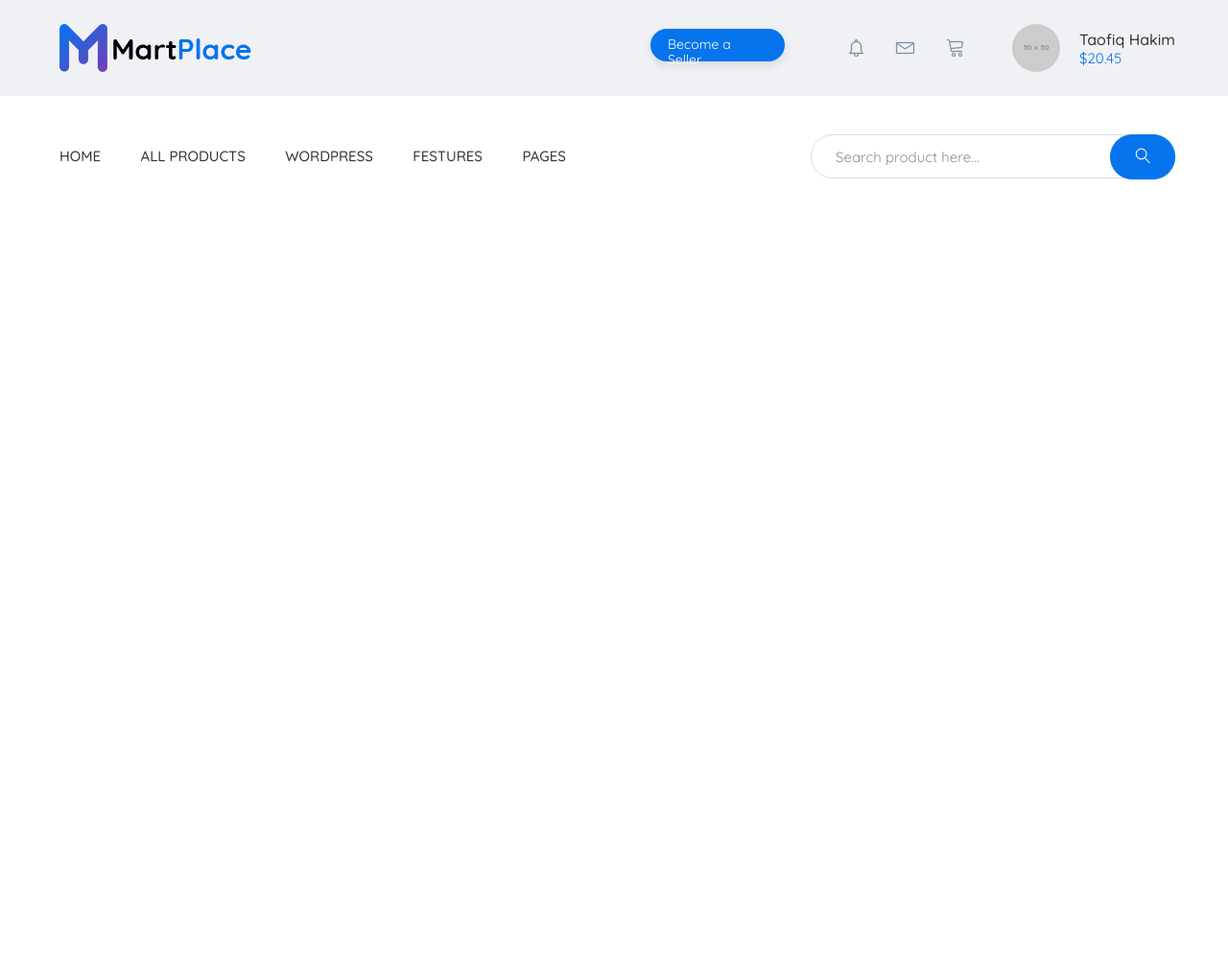
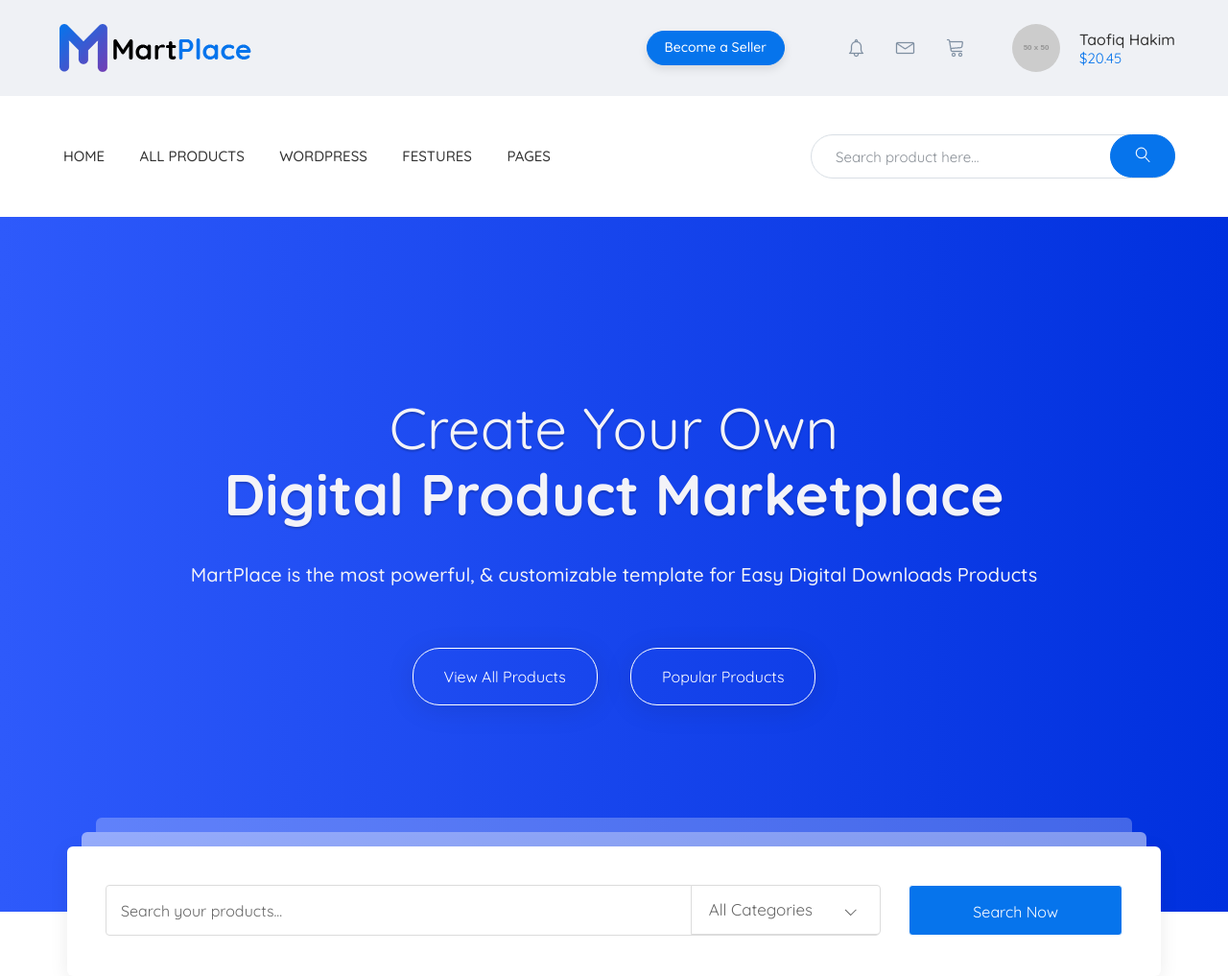
Before and after one commit to Olha-Maievska/mart-place, a website: page app/index.html in a window 1280 px wide. Shown: the whole page at 96% size. Before the commit the page ends 800 px from the top, so only its background shows below. Drawn offline with nearby package versions, Linux system fonts and the light colour scheme; files that its build step writes are made by us from their sources; placeholder pictures from the web are drawn by us.

Commit message:
added projects section0

```diff
--- a/app/index.html
+++ b/app/index.html
@@ -67,7 +67,29 @@
     </div><!--/.container-->
 </nav><!--/.menu-->
 <!--Products-->
-
+<section class="products">
+    <div class="container">
+        <h3 class="products__title">
+            Create Your Own
+            <span>Digital Product Marketplace</span>
+        </h3>
+        <div class="products__text">
+            MartPlace is the most powerful, & customizable template for Easy Digital Downloads Products
+        </div>
+        <div class="products__btn">
+            <a href="#">View All Products</a>
+            <a href="#">Popular Products</a>
+        </div>
+        <div class="products__search">
+            <span></span>
+            <form action="">
+                <input type="text" placeholder="Search your products...">
+                <button type="button">All Categories</button>
+            </form>
+            <a class="search" type="button" href="#">Search Now</a>
+        </div>
+    </div>
+</section>
 
 
 
--- a/app/scss/style.scss
+++ b/app/scss/style.scss
@@ -2,6 +2,7 @@
 @import "global";
 
 //Header =================================
+
 .header {
     background-color: $bg;
 }
@@ -29,15 +30,22 @@
 .header__btn {
     padding-right: 50px;
     a {
-        height: 34px;
-        width: 140px;
-        padding: 8px 18px;
+        height: 36px;
+        padding: 8px 18px 12px 18px;
         background-color: $blue;
         color: #fff;
         font-size: 14px;
+        font-weight: 500;
         box-shadow: 0 4px 10px rgba(0, 0, 0, 0.1);
         border-radius: 26px;
+        border: 1px solid $blue;
         cursor: pointer;
+        transition: all .2s;
+        &:hover {
+            color: $blue;
+            border: 1px solid $blue;
+            background-color: $bg;
+        }
     }
 }
 
@@ -98,7 +106,7 @@
     li {
         display: inline-block;
         & + li {
-            margin-left: 23px;
+            margin-left: 10px;
         }
     }
     a {
@@ -107,17 +115,20 @@
         font-size: 15px;
         font-weight: 500;
         cursor: pointer;
-        padding: 7px;
+        padding: 5px 10px;
+        background-color: #fff;
+        border-radius: 6px;
+        border: 1px solid #fff;
         transition: all .2s;
         &:hover {
             color: $blue;
             box-shadow: 0 4px 10px rgba(0, 0, 0, 0.1);
-            padding: 7px;
         }
     }
 }
 
 //Search ==========================
+
 .header__seach {
     max-width: 380px;
     width: 100%;
@@ -140,7 +151,7 @@
         }
     }
     button {
-        padding: 13px 25px;
+        padding: 12px 25px;
         position: absolute;
         border: 1px solid $blue;
         border-radius: 23px;
@@ -150,3 +161,166 @@
         top: 0;
     }
 }
+
+//Products ==============================
+
+.products {
+    background-color: #441c7c;
+    background-image: linear-gradient(to left, #0030de 0%, #2e5afb 100%);
+    padding: 185px 0 0;
+    position: relative;
+}
+
+.products__title {
+    text-align: center;
+    text-shadow: 0 2px 2px rgba(0, 0, 0, 0.2);
+    color: #f3f3f8;
+    font-size: 60px;
+    font-weight: 400;
+    margin: 0;
+    padding: 0;
+
+    span {
+        display: block;
+        font-weight: 700;
+    }
+}
+
+.products__text {
+    margin-top: 38px;
+    color: #f3f3f8;
+    font-size: 20px;
+    font-weight: 500;
+    text-align: center;
+}
+
+.products__btn {
+    margin-top: 65px;
+    padding-bottom: 215px;
+    text-align: center;
+    a {
+        padding: 20px 32px;
+        color: #fff;
+        font-size: 16px;
+        border: 1px solid #fff;
+        border-radius: 28px;
+        box-shadow: 0 4px 30px rgba(0, 0, 0, 0.1);
+        transition: all .2s;
+        & + a {
+            margin-left: 30px;
+        }
+        &:hover {
+            color: $blue;
+            background-color: #fff;
+        }
+    }
+}
+
+.products__search {
+    max-width: 1140px;
+    width: 100%;
+    height: 135px;
+    box-shadow: 0 4px 20px rgba(0, 0, 0, 0.08);
+    border-radius: 6px;
+    background-color: #ffffff;
+    position: absolute;
+    bottom: -67px;
+    left: 50%;
+    transform: translate(-50%);
+    form {
+        z-index: 2;
+    }
+    input {
+        max-width: 807px;
+        width: 100%;
+        height: 53px;
+        border-radius: 4px;
+        border: 1px solid #dcdcdc;
+        margin: 40px;
+        padding: 15px 210px 15px 15px;
+        color: #333;
+        font-size: 16px;
+        outline: none;
+        z-index: 1;
+
+        &::placeholder {
+            color: #676767;
+            font-size: 16px;
+            font-family: 'Quicksand', sans-serif;
+            font-weight: 400;
+        }
+    }
+    button {
+        color: #676767;
+        font-size: 17px;
+        font-family: 'Quicksand', sans-serif;
+        margin: 40px;
+        padding: 15px 70px 15px 18px;
+        background-color: #fff;
+        border-bottom-right-radius: 4px;
+        border-top-right-radius: 4px;
+        border: 1px solid #dcdcdc;
+        position: absolute;
+        box-shadow: none;
+        right: 252px;
+        cursor: pointer;
+        top: 0;
+        outline: none;
+        &::after {
+            position: absolute;
+            right: 24px;
+            top: 24px;
+            content: "";
+            background-image: url(../img/check-down.png);
+            background-repeat: no-repeat;
+            width: 13px;
+            height: 8px;
+        }
+    }
+    span {
+        position: absolute;
+        max-width: 1110px;
+        width: 100%;
+        height: 30px;
+        border-radius: 6px;
+        background-color: #ffffff;
+        opacity: 0.5;
+        bottom: 120px;
+        left: 50%;
+        transform: translate(-50%);
+        &::after {
+            content: "";
+            position: absolute;
+            max-width: 1080px;
+            width: 100%;
+            height: 45px;
+            border-radius: 6px;
+            background-color: #ffffff;
+            opacity: 0.5;
+            z-index: 2;
+            bottom: 0px;
+            left: 50%;
+            transform: translate(-50%);
+        }
+    }
+}
+
+.search {
+        position: absolute;
+        right: 40px;
+        top: 40px;
+        height: 53px;
+        color: #fff;
+        background-color: $blue;
+        border-radius: 4px;
+        padding: 18px 66px 20px 66px;
+        text-align: center;
+        border: 1px solid #fff;
+        transition: all .2s;
+    &:hover {
+        color: $blue;
+        background-color: #fff;
+        border: 1px solid $blue;
+    }
+
+}
```
Also changed, not shown: app/img/check-down.png (added).
